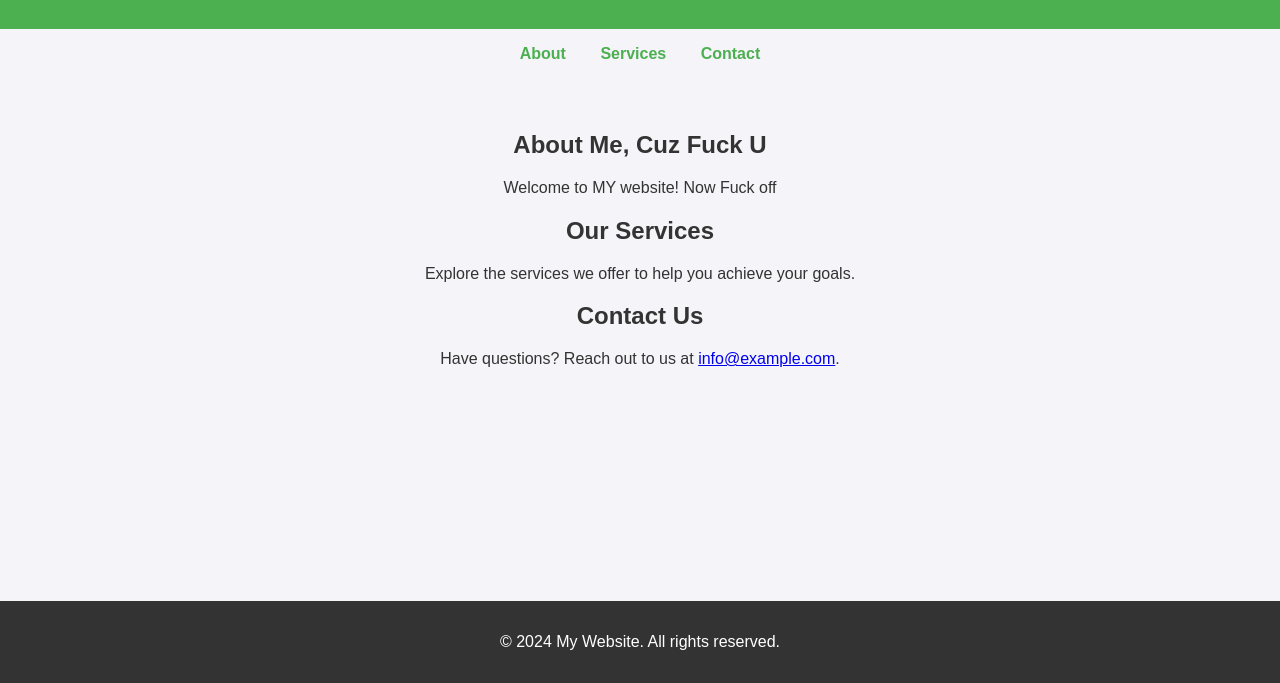
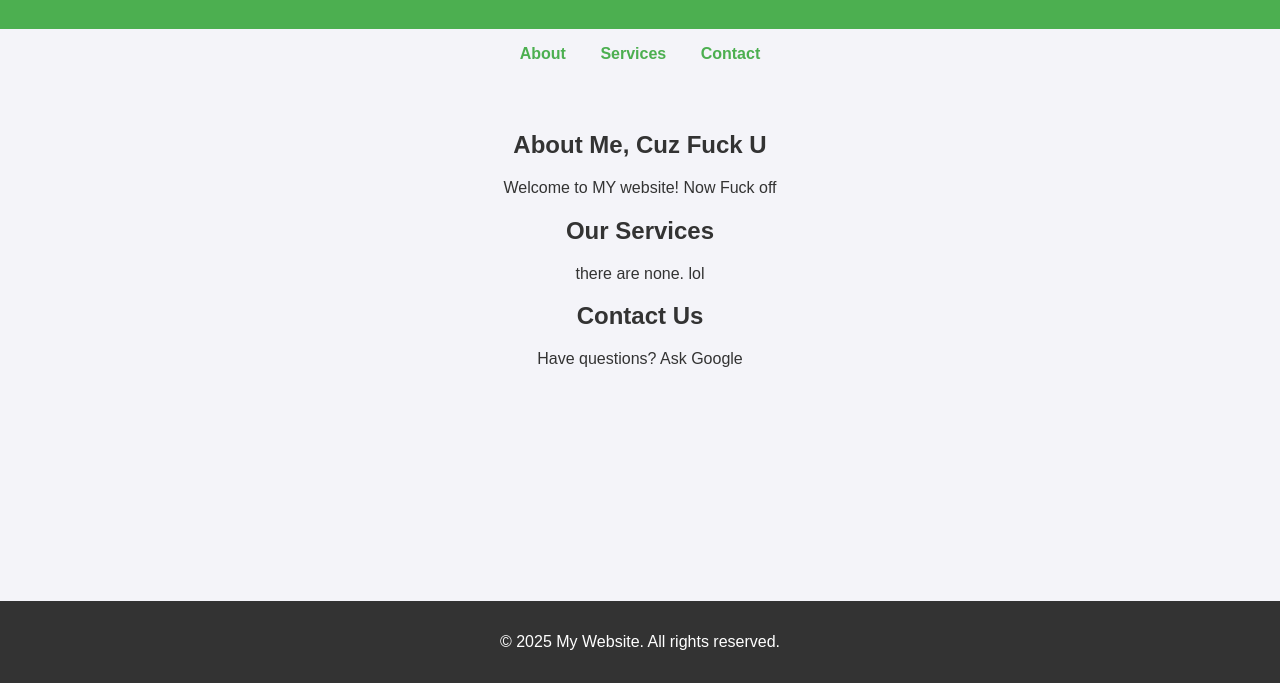
Before and after one commit to ciphergl0om/ciphergl0om.github.io, a plain HTML site: page index.html in a window 1280 px wide. Shown: the part 117-800 px from the top of the page. Drawn offline with Linux system fonts and the light colour scheme.

Commit message:
Update website title and content with new messages

```diff
--- a/index.html
+++ b/index.html
@@ -3,7 +3,7 @@
 <head>
     <meta charset="UTF-8">
     <meta name="viewport" content="width=device-width, initial-scale=1.0">
-    <title>Welcome to My Website</title>
+    <title>Welcome to My Website, now fuck off</title>
     <style>
         body {
             font-family: Arial, sans-serif;
@@ -60,12 +60,12 @@
         <h2>About Me, Cuz Fuck U</h2>
         <p>Welcome to MY website! Now Fuck off</p>
         <h2>Our Services</h2>
-        <p>Explore the services we offer to help you achieve your goals.</p>
+        <p>there are none. lol</p>
         <h2>Contact Us</h2>
-        <p>Have questions? Reach out to us at <a href="mailto:info@example.com">info@example.com</a>.</p>
+        <p>Have questions? Ask Google</p>
     </main>
     <footer>
-        <p>&copy; 2024 My Website. All rights reserved.</p>
+        <p>&copy; 2025 My Website. All rights reserved.</p>
     </footer>
 </body>
 </html>
```
